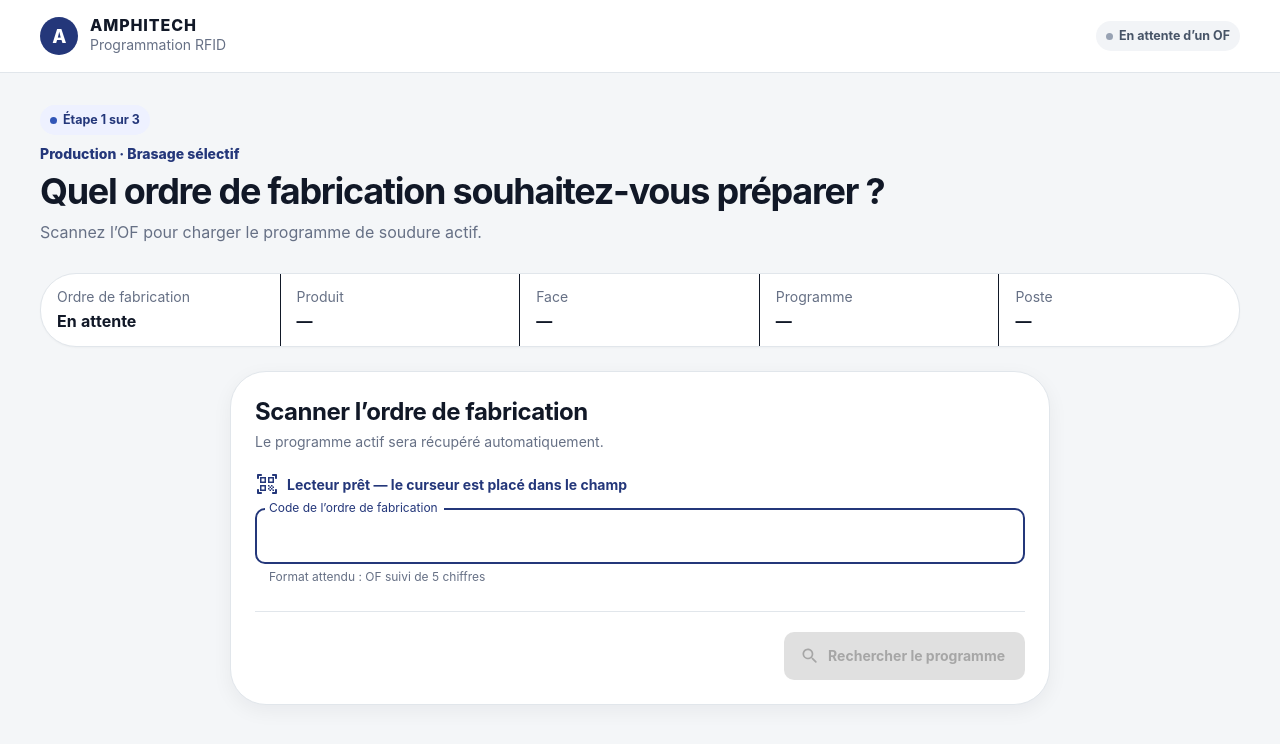
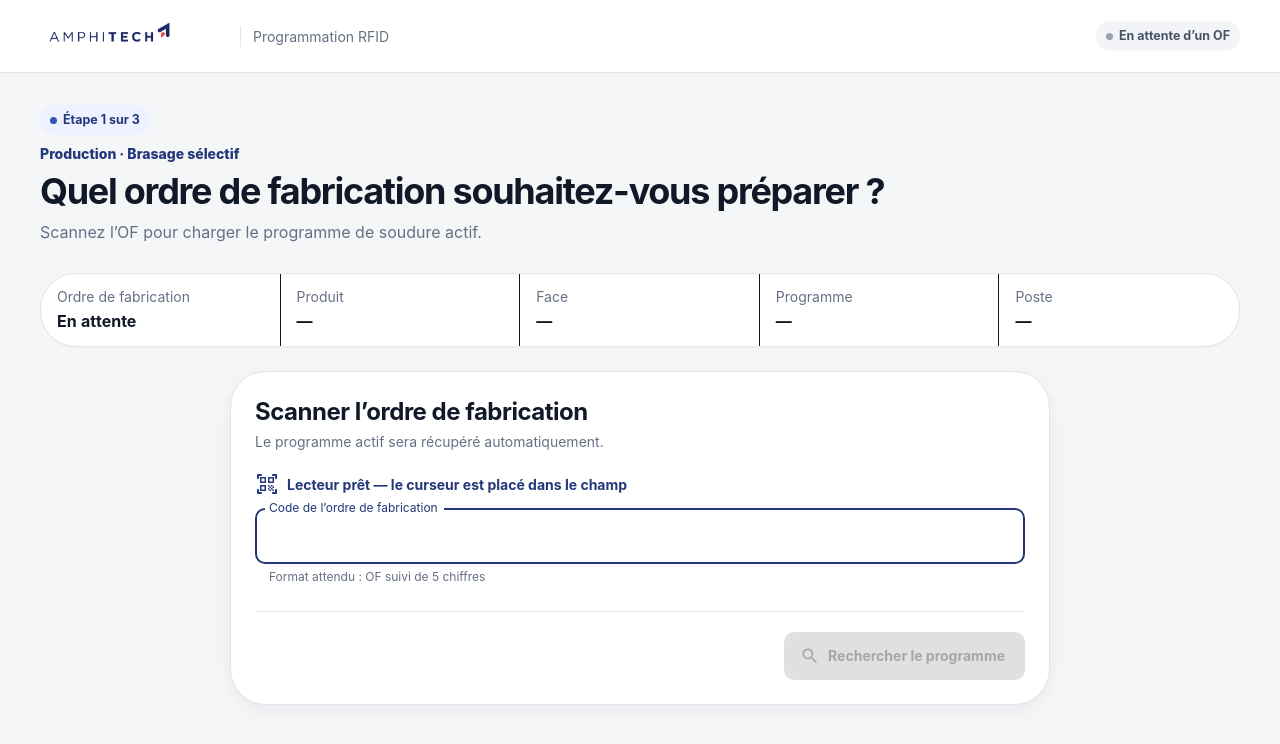
Before and after one commit to hsoeur/RFIDs-Flash-Station-Client, a React (Vite) app: page / in a window 1280 px wide. Shown: the top 744 px of the page. Built offline with nearby package versions, Linux system fonts and the light colour scheme.

Commit message:
Refactor code structure for improved readability and maintainability

```diff
--- a/src/Components/StyledContainer.jsx
+++ b/src/Components/StyledContainer.jsx
@@ -3,6 +3,7 @@ import CheckCircleOutlineRoundedIcon from "@mui/icons-material/CheckCircleOutlin
 import ErrorOutlineRoundedIcon from "@mui/icons-material/ErrorOutlineRounded";
 import InfoOutlinedIcon from "@mui/icons-material/InfoOutlined";
 import WarningAmberRoundedIcon from "@mui/icons-material/WarningAmberRounded";
+import amphitechLogo from "../assets/amphitech-logo.png";
 
 const toneConfig = {
   neutral: { foreground: "#475467", background: "#F2F4F7", dot: "#98A2B3" },
@@ -26,12 +27,27 @@ export const ApplicationShell = ({ children, status = "Poste prêt", statusTone
   <Box sx={{ minHeight: "100vh", bgcolor: "background.default" }}>
     <Box component="header" sx={{ bgcolor: "background.paper", borderBottom: "1px solid", borderColor: "divider" }}>
       <Box sx={{ width: "100%", maxWidth: 1600, mx: "auto", px: { xs: 2, sm: 3, lg: 5 }, minHeight: { xs: 64, sm: 72 }, display: "flex", alignItems: "center", justifyContent: "space-between", gap: 2 }}>
-        <Box sx={{ display: "flex", alignItems: "center", gap: 1.5, minWidth: 0 }}>
-          <Box aria-hidden="true" sx={{ width: 38, height: 38, borderRadius: 2.25, bgcolor: "primary.main", color: "primary.contrastText", display: "grid", placeItems: "center", fontSize: "1.15rem", fontWeight: 800, letterSpacing: "-0.04em", flex: "0 0 auto" }}>A</Box>
-          <Box sx={{ minWidth: 0 }}>
-            <Typography sx={{ fontWeight: 800, letterSpacing: "0.055em", lineHeight: 1.1 }}>AMPHITECH</Typography>
-            <Typography variant="body2" color="text.secondary" noWrap>Programmation RFID</Typography>
-          </Box>
+        <Box sx={{ display: "flex", alignItems: "center", gap: { xs: 1, sm: 1.5 }, minWidth: 0 }}>
+          <Box
+            component="img"
+            src={amphitechLogo}
+            alt="Amphitech"
+            sx={{
+              display: "block",
+              width: { xs: 142, sm: 188 },
+              height: { xs: 40, sm: 46 },
+              objectFit: "contain",
+              objectPosition: "left center",
+              flex: "0 0 auto",
+            }}
+          />
+          <Typography
+            variant="body2"
+            color="text.secondary"
+            sx={{ display: { xs: "none", md: "block" }, pl: 1.5, borderLeft: "1px solid", borderColor: "divider", whiteSpace: "nowrap" }}
+          >
+            Programmation RFID
+          </Typography>
         </Box>
         <StatusBadge tone={statusTone}>{status}</StatusBadge>
       </Box>
```
Also changed, not shown: src/assets/amphitech-logo.png (added), 4 other files (tests, documents, lock files or other folders).
